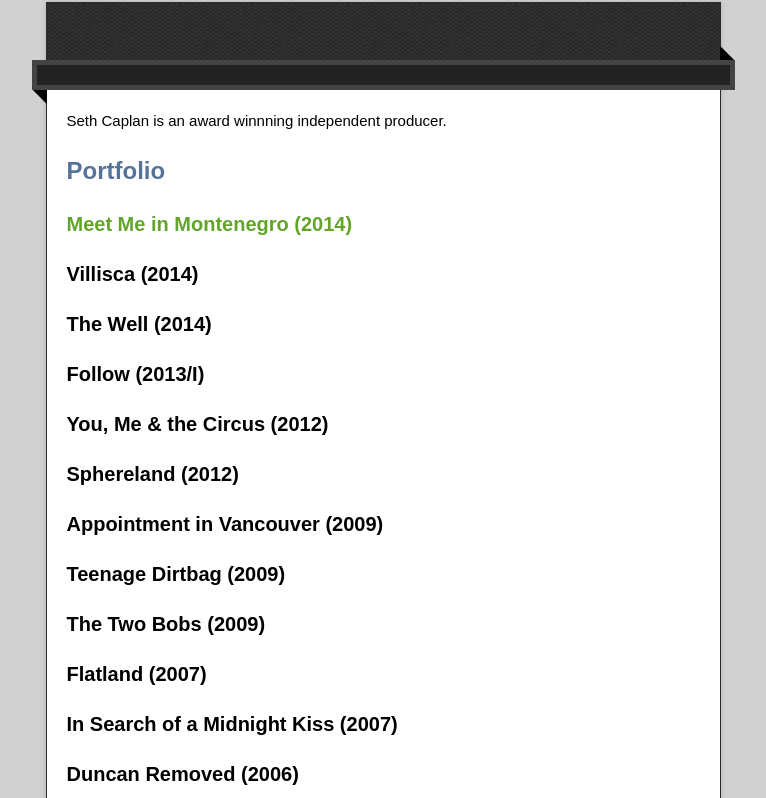
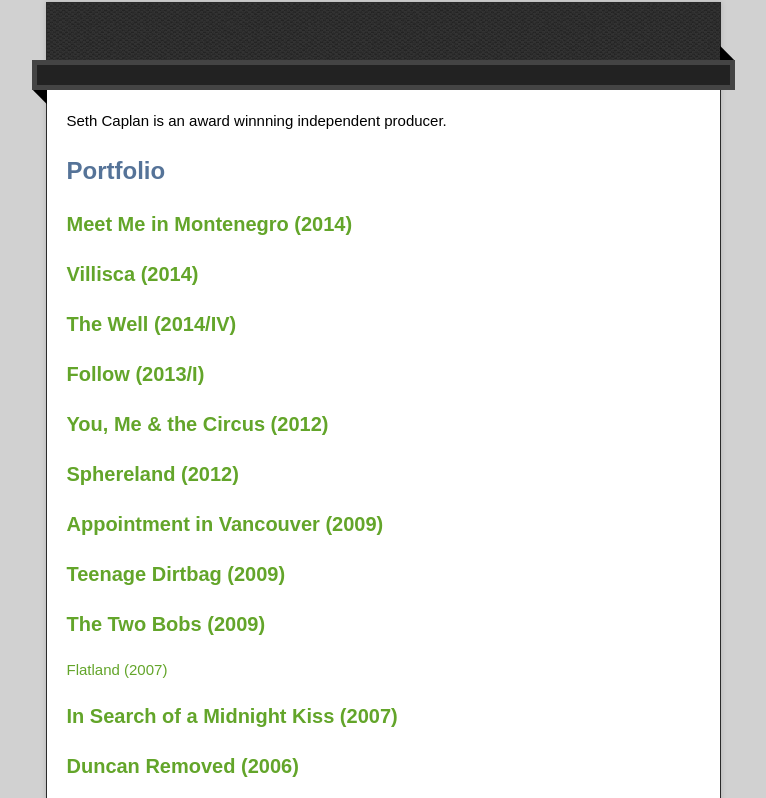
Before and after one commit to sethcaplan/sethcaplan.github.io, a plain HTML site: page index.html in a window 1280 px wide. Shown: the part 128-926 px from the top of the page, without its empty margins (257-1023 px from the left). Drawn offline with nearby package versions, Linux system fonts and the light colour scheme.

Commit message:
Update index.html

```diff
--- a/index.html
+++ b/index.html
@@ -35,18 +35,18 @@
           <p>Seth Caplan is an award winnning independent producer.</p>
           <h2>Portfolio</h2>
           <a href="http://www.meetmeinmontenegro.com/"><h3>Meet Me in Montenegro (2014)</h3></a>
-          <h3>Villisca (2014)</h3>
-          <h3>The Well (2014)</h3>
-          <h3>Follow (2013/I)</h3>
-          <h3>You, Me & the Circus (2012)</h3>
-          <h3>Sphereland (2012)</h3>
-          <h3>Appointment in Vancouver (2009)</h3>
-          <h3>Teenage Dirtbag (2009)</h3>
-          <h3>The Two Bobs (2009)</h3>
-          <h3>Flatland (2007)</h3>
-          <h3>In Search of a Midnight Kiss (2007)</h3>
-          <h3>Duncan Removed (2006)</h3>
-          <h3>The Cassidy Kids (2006)</h3>
+          <a href="http://www.imdb.com/title/tt3320500/"><h3>Villisca (2014)</h3></a>
+          <a href="http://www.imdb.com/title/tt2558318/"><h3>The Well (2014/IV)</h3></a>
+          <a href="http://www.imdb.com/title/tt2697770/"><h3>Follow (2013/I)</h3></a>
+          <a href="http://www.imdb.com/title/tt1678055/"><h3>You, Me & the Circus (2012)</h3></a>
+          <a href="http://www.spherelandthemovie.com/"><h3>Sphereland (2012)</h3></a>
+          <a href="http://www.imdb.com/title/tt1524088/"><h3>Appointment in Vancouver (2009)</h3></a>
+          <a href="http://www.imdb.com/title/tt1091207/"><h3>Teenage Dirtbag (2009)</h3></a>
+          <a href="http://www.imdb.com/title/tt1217305/"><h3>The Two Bobs (2009)</h3></a>
+          <a href="http://www.flatlandthemovie.com/"<h3>Flatland (2007)</h3>
+          <a href="http://www.imdb.com/title/tt0989000/"><h3>In Search of a Midnight Kiss (2007)</h3></a>
+          <a href="http://www.imdb.com/title/tt0800013/"><h3>Duncan Removed (2006)</h3>
+          <a href="http://www.imdb.com/title/tt0476967/"><h3>The Cassidy Kids (2006)</h3></a>
         </article>
       </div>
     </div>
```
